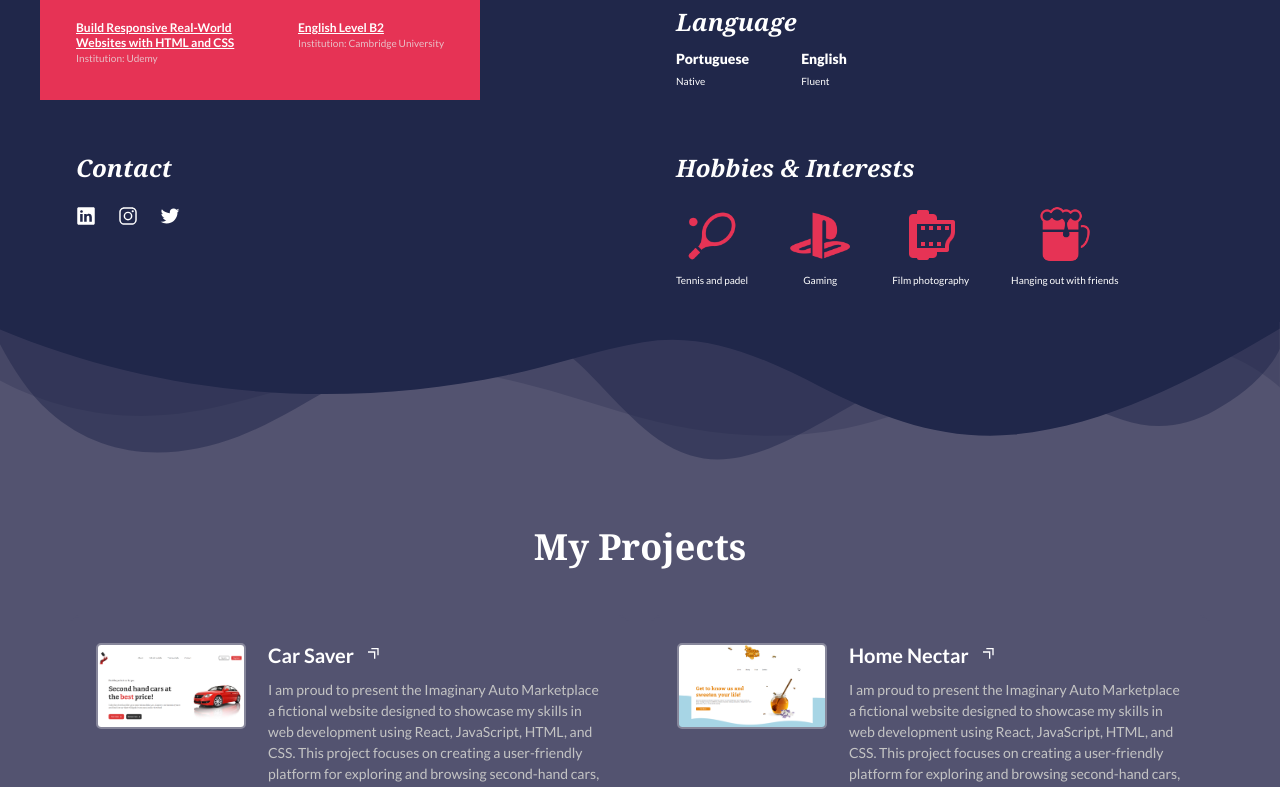
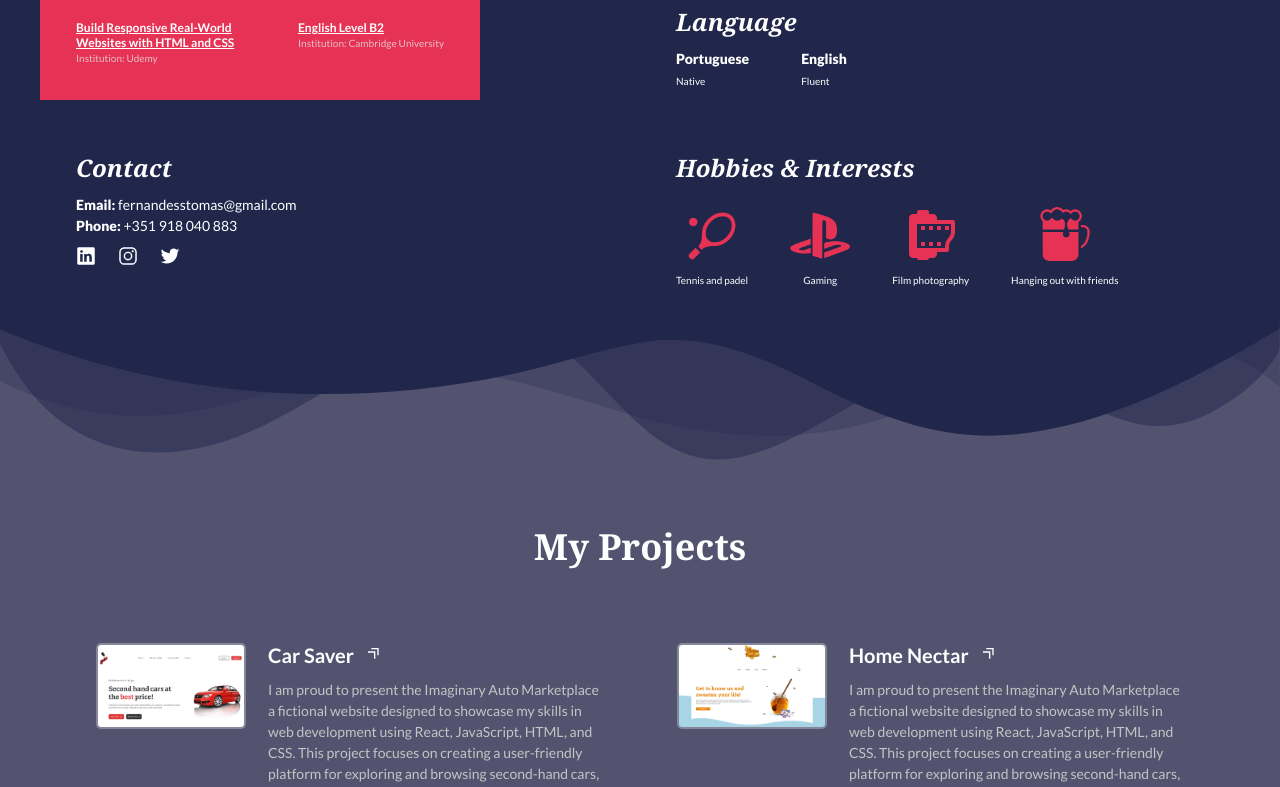
Before and after one commit to tomassfernandes/my-portfolio, a React (Create React App) app: page / in a window 1280 px wide. Shown: the part 1566-2353 px from the top of the page. Built offline with nearby package versions, Linux system fonts and the light colour scheme.

Commit message:
links added to projects

```diff
--- a/src/CSS/resume-section.css
+++ b/src/CSS/resume-section.css
@@ -224,21 +224,36 @@
 
 .contact-main-div {
   position: absolute;
-  bottom: 6rem;
+  bottom: 1.8rem;
   left: 0;
   padding: 3.6rem;
   display: flex;
   flex-direction: column;
-  gap: 2.2rem;
+  gap: 1.2rem;
 }
 
 .contact-div {
+  display: flex;
+  flex-direction: column;
+  gap: 0.4rem;
+}
+
+.contact-div-text {
+  font-size: 1.4rem;
+  color: white;
+}
+
+.contact-div-text span {
+  font-weight: 900;
+}
+
+.socials-div {
   display: flex;
   align-items: center;
   gap: 2.2rem;
 }
 
-.contact-icon {
+.socials-icon svg {
   width: 2rem;
   height: 2rem;
   fill: white;
@@ -246,7 +261,7 @@
   transition: all 0.3s;
 }
 
-.contact-icon:hover {
+.socials-icon:hover svg {
   fill: #e63355;
 }
 /*-----------------------------
--- a/src/HomePage Items/ProjectsItem.js
+++ b/src/HomePage Items/ProjectsItem.js
@@ -8,6 +8,7 @@ export default function ProjectsItem() {
       language2: "CSS",
       language3: "JS",
       language4: "React",
+      link: "https://car-saver-tomas-fernandes.netlify.app/",
       key: 1,
     },
 
@@ -19,6 +20,7 @@ export default function ProjectsItem() {
       language2: "CSS",
       language3: "JS",
       language4: "React",
+      link: "https://home-nectar-tomas-fernandes.netlify.app/",
       key: 1,
     },
 
@@ -30,6 +32,7 @@ export default function ProjectsItem() {
       language2: "CSS",
       language3: "JS",
       language4: "React",
+      link: "https://my-tennis-tomas-fernandes.netlify.app/",
       key: 1,
     },
 
@@ -41,6 +44,7 @@ export default function ProjectsItem() {
       language2: "CSS",
       language3: "JS",
       language4: "React",
+      link: "https://cake-delight-tomas-fernandes.netlify.app/",
       key: 1,
     },
   ];
@@ -57,7 +61,13 @@ export default function ProjectsItem() {
   );
 
   return data.map((item) => (
-    <div key={item.key} className="projects-grid-item">
+    <a
+      href={item.link}
+      target="_blank"
+      rel="noopener noreferrer"
+      key={item.key}
+      className="projects-grid-item"
+    >
       <div className="projects-img-div">
         <img
           className="projects-img"
@@ -81,6 +91,6 @@ export default function ProjectsItem() {
           <p className="projects-languages-text">{item.language4}</p>
         </div>
       </div>
-    </div>
+    </a>
   ));
 }
--- a/src/HomePage Sections/ResumeSection.js
+++ b/src/HomePage Sections/ResumeSection.js
@@ -224,10 +224,18 @@ export default function ResumeSection() {
                   Contact
                 </h2>
                 <div className="contact-div">
+                  <p className="contact-div-text">
+                    <span>Email:</span> fernandesstomas@gmail.com
+                  </p>
+                  <p className="contact-div-text">
+                    <span>Phone:</span> +351 918 040 883
+                  </p>
+                </div>
+                <div className="socials-div">
                   <a
                     target="_blank"
                     rel="noopener noreferrer"
-                    className="contact-icon"
+                    className="socials-icon"
                     href="https://www.linkedin.com/in/tomas-silva-fernandes/"
                   >
                     {linkedinIcon}
@@ -236,7 +244,7 @@ export default function ResumeSection() {
                     href="https://www.instagram.com/tomassfernandes/"
                     target="_blank"
                     rel="noopener noreferrer"
-                    className="contact-icon"
+                    className="socials-icon"
                   >
                     {instaIcon}
                   </a>
@@ -244,7 +252,7 @@ export default function ResumeSection() {
                     href="https://twitter.com/tomassfernandes"
                     target="_blank"
                     rel="noopener noreferrer"
-                    className="contact-icon"
+                    className="socials-icon"
                   >
                     {twitterIcon}
                   </a>
```
